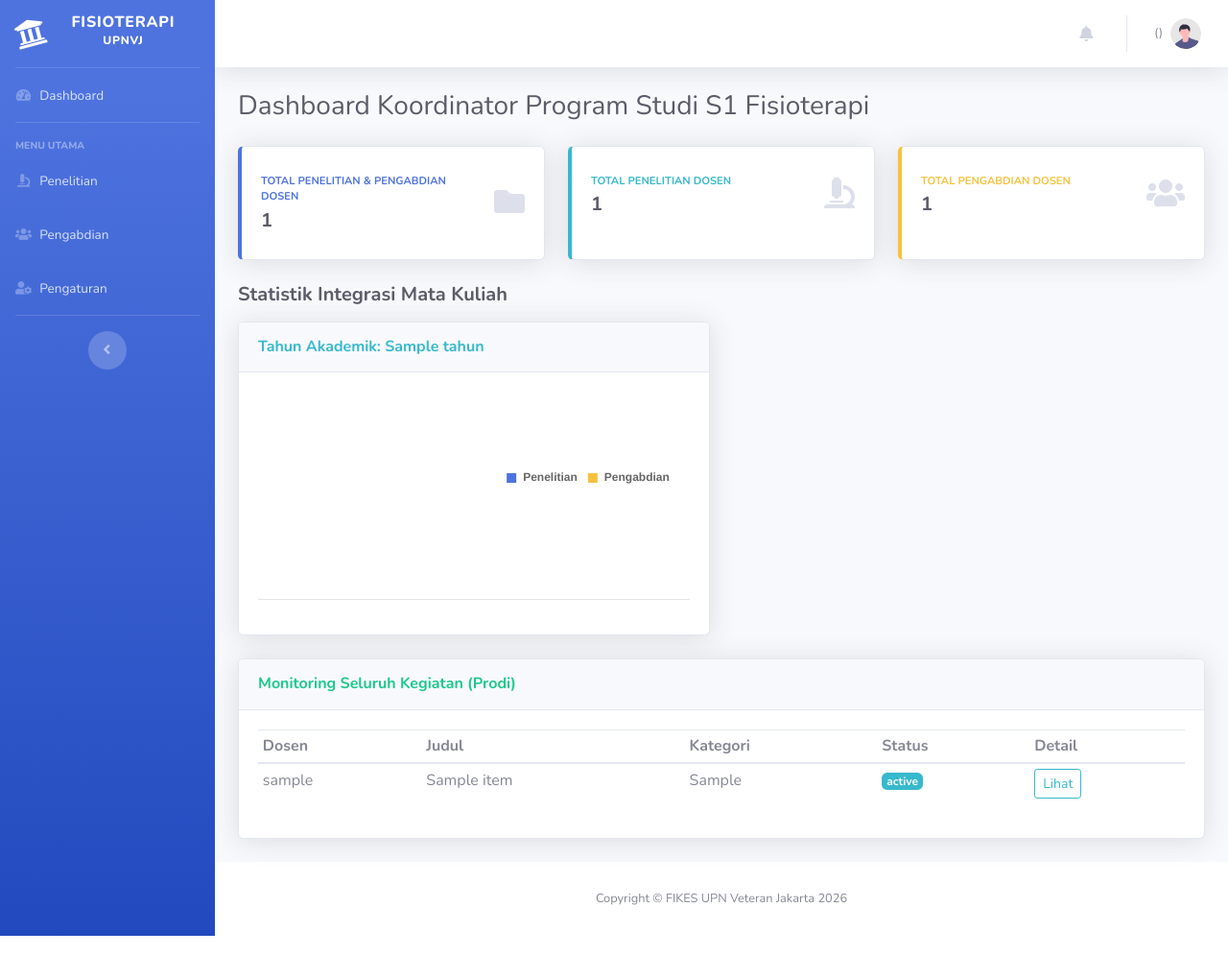
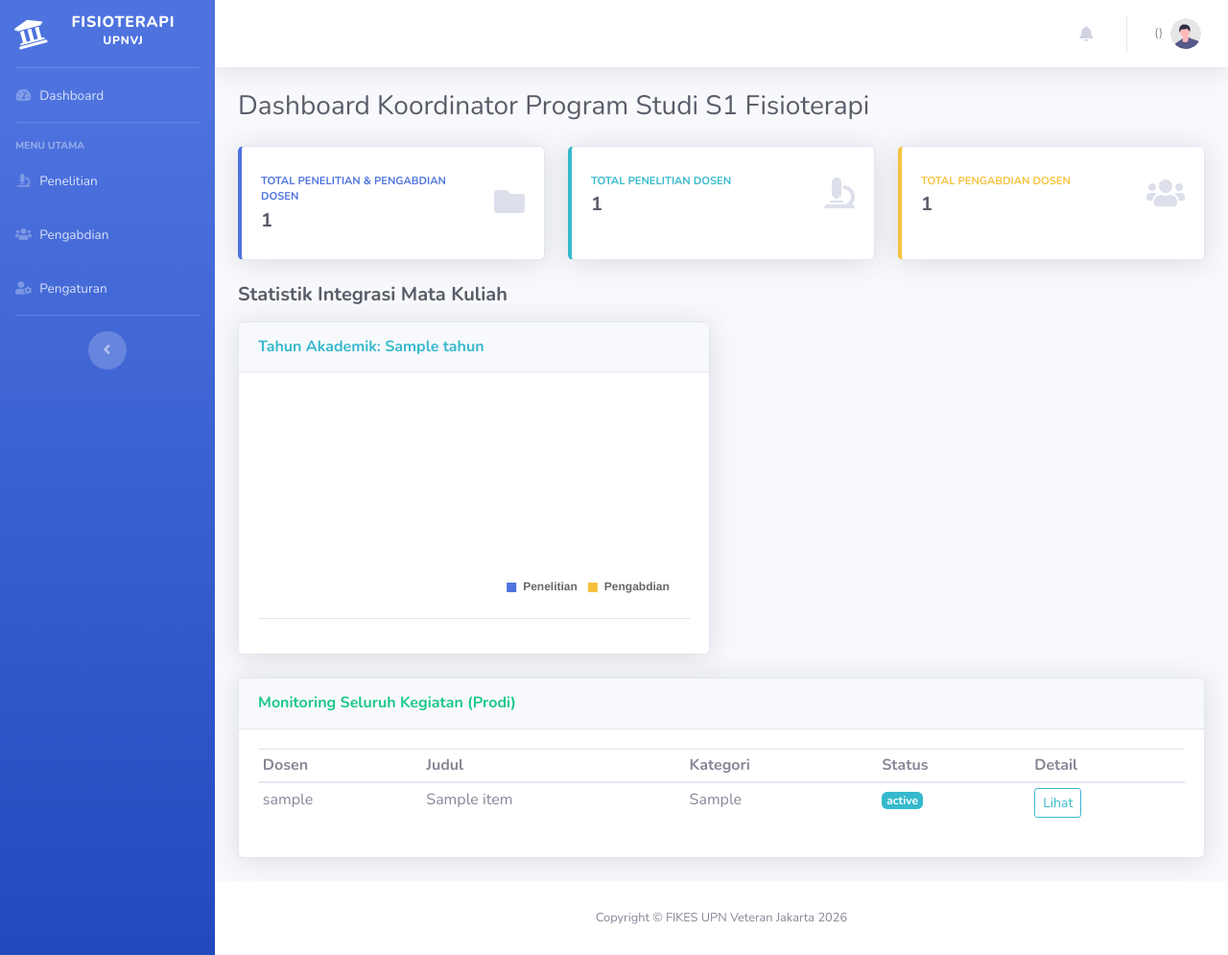
Before and after one commit to meizaannisa93/litabdimas, a Django app: template templates/kegiatan/kaprodi_dashboard.html in a window 1280 px wide. Shown: the whole page at 96% size. Run offline with Django 5.2, Linux system fonts and the light colour scheme; the template is opened without the code that fills it: most values are stand-ins (such as "Sample title", 1, 10 or a date in 2020); a map, chart or similar area stays blank; some libraries are stand-ins or nearby versions.

Commit message:
Fix ukuran chart: fixed height 220px + maintainAspectRatio false

```diff
--- a/templates/kegiatan/kaprodi_dashboard.html
+++ b/templates/kegiatan/kaprodi_dashboard.html
@@ -154,14 +154,12 @@
 <style>
     .chart-wrapper {
         position: relative;
-        min-height: 200px;
+        height: 220px;
         width: 100%;
     }
     .chart-wrapper canvas {
-        max-height: 200px;
-        max-width: 100%;
         width: 100% !important;
-        height: auto !important;
+        height: 100% !important;
     }
 </style>
 {% endblock %}
@@ -245,6 +243,7 @@ $(document).ready(function() {
         },
         options: {
             responsive: true,
+            maintainAspectRatio: false,
             legend: { position: 'bottom', labels: { boxWidth: 12, fontStyle: 'bold' } },
             tooltips: {
                 callbacks: {
@@ -277,6 +276,7 @@ $(document).ready(function() {
         },
         options: {
             responsive: true,
+            maintainAspectRatio: false,
             cutoutPercentage: 50,
             legend: { position: 'bottom', labels: { boxWidth: 12, fontStyle: 'bold' } },
             tooltips: {
```
